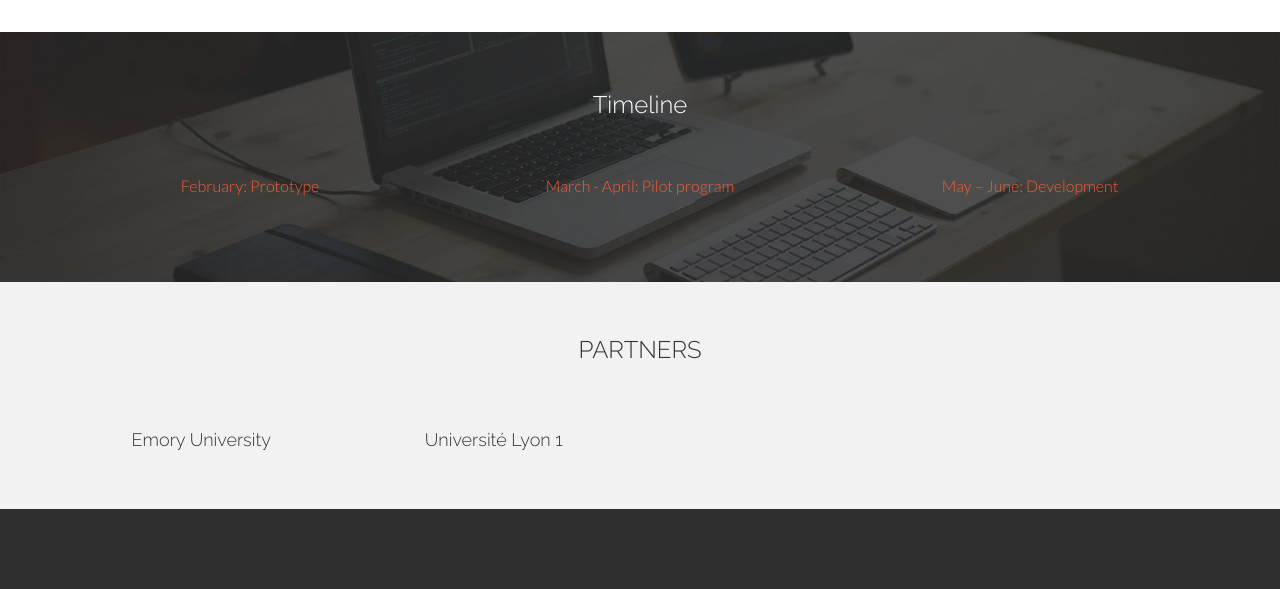
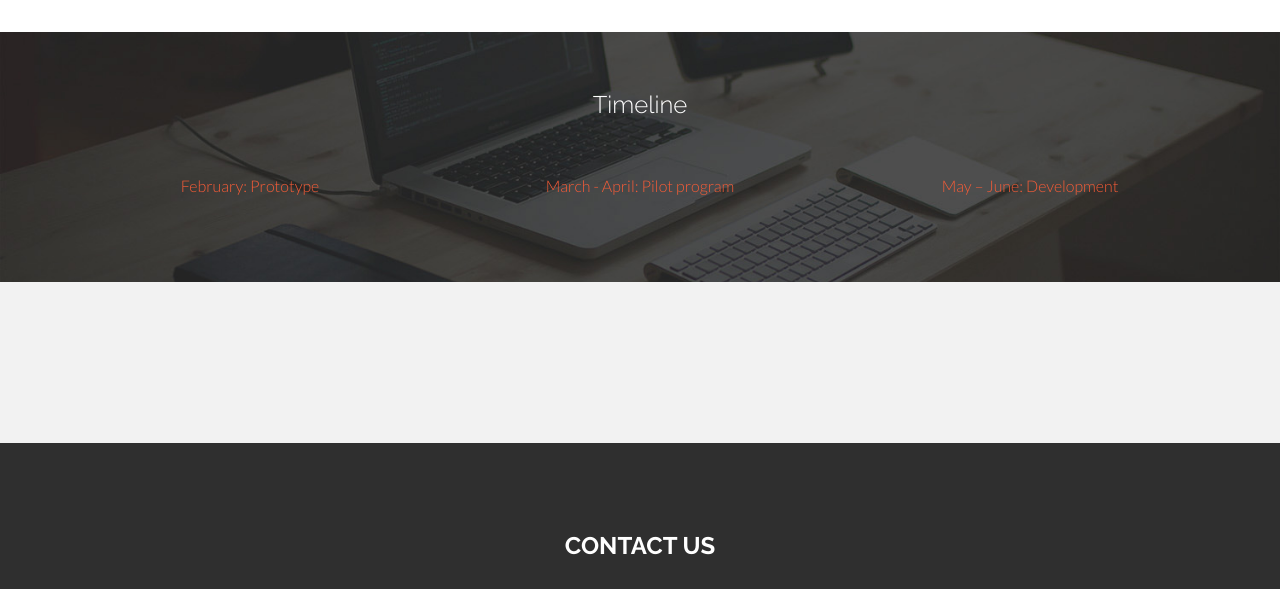
Before and after one commit to Xalava/copal, a plain HTML site: page index.html in a window 1280 px wide. Shown: the part 2068-2657 px from the top of the page. Drawn offline with Linux system fonts and the light colour scheme.

Commit message:
menus & partners update

```diff
--- a/index.html
+++ b/index.html
@@ -39,10 +39,13 @@
 		<div class="menu-wrap">
 			<h1 class="logo"><a href="index.html#home">Copal</a></h1>
 			<i class="icon-remove menu-close"></i>
+
 			<a href="#home" class="smoothScroll">Home</a>
-			<a href="#services" class="smoothScroll">Partners</a>
-			<a href="#portfolio" class="smoothScroll">Data</a>
-			<a href="#about" class="smoothScroll">About</a>
+			<a href="#about" class="smoothScroll">Description</a>
+			<a href="#portfolio" class="smoothScroll">Timeline</a>
+<!-- 			<a href="#services" class="smoothScroll">Partners</a>
+ -->
+
 			<a href="#contact" class="smoothScroll">Contact</a>
 			<a href="#"><i class="icon-facebook"></i></a>
 			<a href="#"><i class="icon-twitter"></i></a>
@@ -262,17 +265,17 @@
 	<div id="g">
 		<div class="container">
 			<div class="row">
-				<h3>PARTNERS</h3>
+				<h3></h3>
 				<br>
 				<br>
 				<div class="col-lg-3">
 					<!-- <img src="assets/img/s1.png"> -->
-					<h4>Emory University</h4>
+					<h4></h4>
 					<p></p>
 				</div>
 				<div class="col-lg-3">
 					<!-- <img src=""> -->
-					<h4>Université Lyon 1</h4>
+					<h4></h4>
 					<p></p>
 				</div>
 				<div class="col-lg-3">
```
